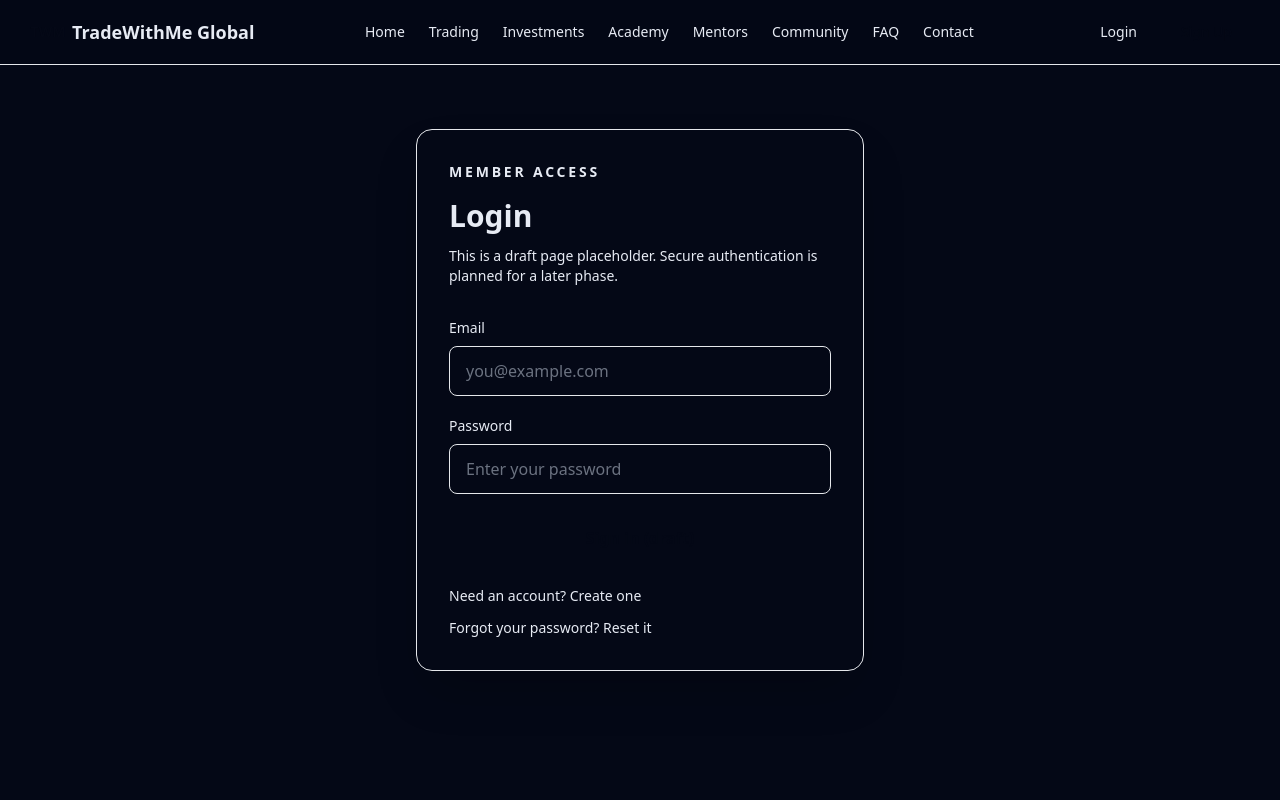
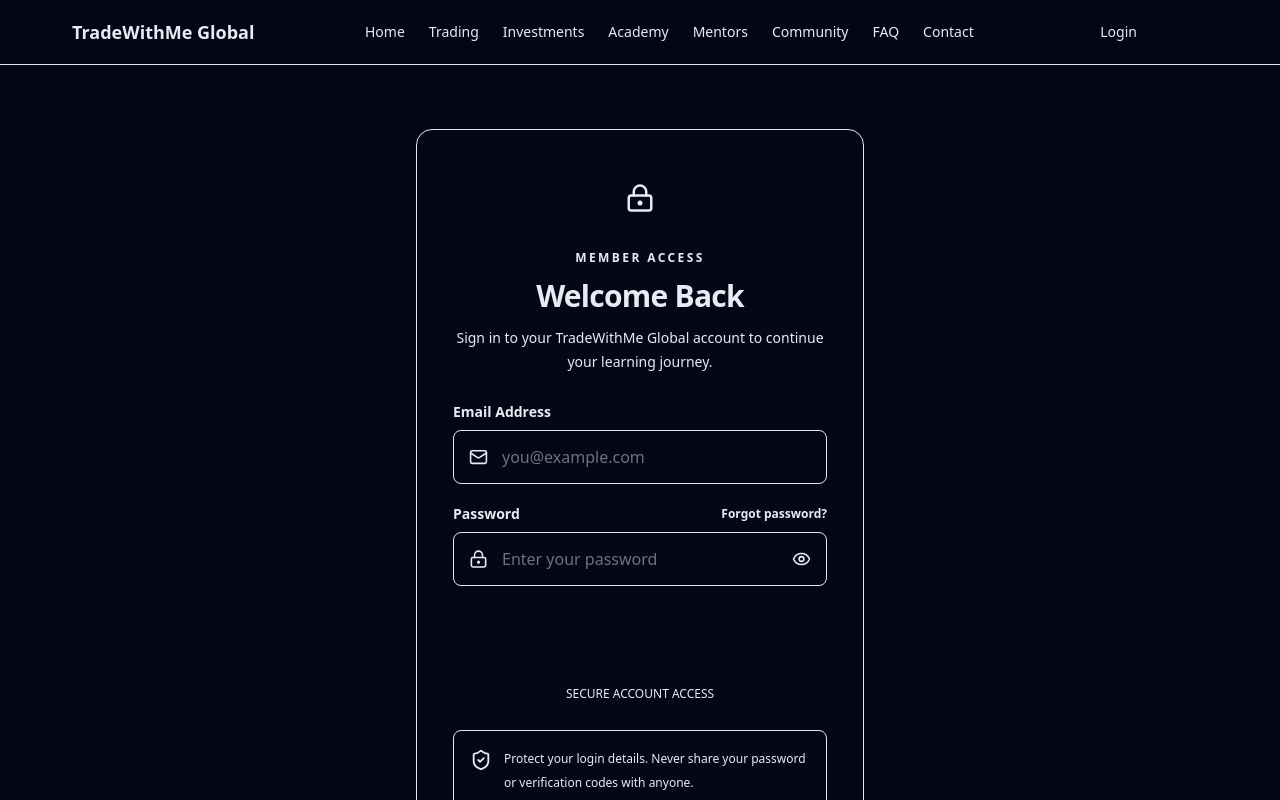
Before and after one commit to wilcotrillions/tradewithme-global, a Next.js app: page /login in a window 1280 px wide. Shown: the top 800 px of the page. Built offline with nearby package versions, Linux system fonts and the light colour scheme.

Commit message:
Upgrade login page with secure authentication UI

```diff
--- a/app/login/page.tsx
+++ b/app/login/page.tsx
@@ -1,72 +1,248 @@
+'use client';
+
+import { useState, FormEvent } from 'react';
+import Link from 'next/link';
+import { useRouter } from 'next/navigation';
 import Navbar from '../../components/layout/Navbar';
 import Footer from '../../components/layout/Footer';
-
-export const metadata = {
-  title: 'Login | TradeWithMe Global',
-  description: 'Draft login page placeholder for the TradeWithMe Global application.',
-};
+import {
+  Eye,
+  EyeOff,
+  LockKeyhole,
+  Mail,
+  ArrowRight,
+  ShieldCheck,
+  Loader2,
+} from 'lucide-react';
 
 export default function LoginPage() {
+  const router = useRouter();
+
+  const [email, setEmail] = useState('');
+  const [password, setPassword] = useState('');
+  const [showPassword, setShowPassword] = useState(false);
+  const [loading, setLoading] = useState(false);
+  const [error, setError] = useState('');
+
+  async function handleSubmit(event: FormEvent<HTMLFormElement>) {
+    event.preventDefault();
+    setError('');
+
+    const normalizedEmail = email.trim().toLowerCase();
+
+    if (!normalizedEmail || !password) {
+      setError('Please enter your email address and password.');
+      return;
+    }
+
+    setLoading(true);
+
+    try {
+      const response = await fetch('/api/auth/login', {
+        method: 'POST',
+        credentials: 'same-origin',
+        headers: {
+          'Content-Type': 'application/json',
+        },
+        body: JSON.stringify({
+          email: normalizedEmail,
+          password,
+        }),
+      });
+
+      const data = await response.json().catch(() => ({}));
+
+      if (!response.ok) {
+        throw new Error(
+          data.error || data.message || 'Unable to sign in. Please check your details.'
+        );
+      }
+
+      setPassword('');
+      router.replace(data.redirect || '/dashboard');
+      router.refresh();
+    } catch (err) {
+      setError(
+        err instanceof Error
+          ? err.message
+          : 'Something went wrong. Please try again.'
+      );
+    } finally {
+      setLoading(false);
+    }
+  }
+
   return (
     <>
       <Navbar />
-      <main className="min-h-screen bg-background px-4 py-16 text-foreground sm:px-6 lg:px-8">
-        <div className="mx-auto max-w-md rounded-2xl border border-border bg-panel p-8 shadow-2xl">
-          <p className="mb-4 text-sm font-semibold uppercase tracking-[0.2em] text-primary">Member access</p>
-          <h1 className="text-3xl font-bold">Login</h1>
-          <p className="mt-3 text-sm text-muted">
-            This is a draft page placeholder. Secure authentication is planned for a later phase.
+
+      <main className="relative flex min-h-screen items-center justify-center overflow-hidden bg-background px-4 py-16 text-foreground sm:px-6 lg:px-8">
+        <div className="pointer-events-none absolute inset-0">
+          <div className="absolute left-1/2 top-10 h-72 w-72 -translate-x-1/2 rounded-full bg-primary/10 blur-3xl" />
+          <div className="absolute bottom-0 right-0 h-64 w-64 rounded-full bg-primary/5 blur-3xl" />
+        </div>
+
+        <div className="relative z-10 w-full max-w-md">
+          <div className="rounded-2xl border border-border bg-panel p-7 shadow-2xl sm:p-9">
+            <div className="mb-7 text-center">
+              <div className="mx-auto mb-5 flex h-16 w-16 items-center justify-center rounded-2xl bg-primary/10 text-primary">
+                <LockKeyhole size={30} />
+              </div>
+
+              <p className="mb-3 text-xs font-bold uppercase tracking-[0.2em] text-primary">
+                Member Access
               </p>
 
-          <form className="mt-8 space-y-5" aria-label="Login form">
+              <h1 className="text-3xl font-bold tracking-tight">
+                Welcome Back
+              </h1>
+
+              <p className="mt-3 text-sm leading-6 text-muted">
+                Sign in to your TradeWithMe Global account to continue your
+                learning journey.
+              </p>
+            </div>
+
+            {error && (
+              <div
+                role="alert"
+                className="mb-5 rounded-lg border border-red-500/30 bg-red-500/10 px-4 py-3 text-sm text-red-500"
+              >
+                {error}
+              </div>
+            )}
+
+            <form onSubmit={handleSubmit} className="space-y-5">
               <div>
-              <label htmlFor="email" className="mb-2 block text-sm font-medium text-foreground">
-                Email
+                <label
+                  htmlFor="email"
+                  className="mb-2 block text-sm font-semibold"
+                >
+                  Email Address
                 </label>
+
+                <div className="relative">
+                  <Mail
+                    size={19}
+                    className="absolute left-4 top-1/2 -translate-y-1/2 text-muted"
+                  />
+
                   <input
                     id="email"
                     type="email"
+                    autoComplete="email"
+                    required
+                    value={email}
+                    onChange={(event) => setEmail(event.target.value)}
                     placeholder="you@example.com"
-                className="w-full rounded-lg border border-border bg-background px-4 py-3 text-foreground outline-none placeholder:text-gray-500 focus:border-primary"
+                    className="w-full rounded-lg border border-border bg-background py-3.5 pl-12 pr-4 text-foreground outline-none transition placeholder:text-gray-500 focus:border-primary focus:ring-2 focus:ring-primary/20"
                   />
+                </div>
               </div>
 
               <div>
-              <label htmlFor="password" className="mb-2 block text-sm font-medium text-foreground">
+                <div className="mb-2 flex items-center justify-between">
+                  <label
+                    htmlFor="password"
+                    className="text-sm font-semibold"
+                  >
                     Password
                   </label>
+
+                  <Link
+                    href="/forgot-password"
+                    className="text-xs font-semibold text-primary hover:underline"
+                  >
+                    Forgot password?
+                  </Link>
+                </div>
+
+                <div className="relative">
+                  <LockKeyhole
+                    size={19}
+                    className="absolute left-4 top-1/2 -translate-y-1/2 text-muted"
+                  />
+
                   <input
                     id="password"
-                type="password"
+                    type={showPassword ? 'text' : 'password'}
+                    autoComplete="current-password"
+                    required
+                    value={password}
+                    onChange={(event) => setPassword(event.target.value)}
                     placeholder="Enter your password"
-                className="w-full rounded-lg border border-border bg-background px-4 py-3 text-foreground outline-none placeholder:text-gray-500 focus:border-primary"
+                    className="w-full rounded-lg border border-border bg-background py-3.5 pl-12 pr-12 text-foreground outline-none transition placeholder:text-gray-500 focus:border-primary focus:ring-2 focus:ring-primary/20"
                   />
+
+                  <button
+                    type="button"
+                    onClick={() => setShowPassword(!showPassword)}
+                    aria-label={showPassword ? 'Hide password' : 'Show password'}
+                    className="absolute right-4 top-1/2 -translate-y-1/2 text-muted transition hover:text-primary"
+                  >
+                    {showPassword ? (
+                      <EyeOff size={19} />
+                    ) : (
+                      <Eye size={19} />
+                    )}
+                  </button>
+                </div>
               </div>
 
               <button
-              type="button"
-              className="w-full rounded-lg bg-primary px-4 py-3 font-semibold text-background transition hover:bg-primary/80"
+                type="submit"
+                disabled={loading}
+                className="flex w-full items-center justify-center gap-2 rounded-lg bg-primary px-4 py-3.5 font-semibold text-background transition hover:opacity-90 disabled:cursor-not-allowed disabled:opacity-60"
               >
-              Sign in (draft)
+                {loading ? (
+                  <>
+                    <Loader2 size={19} className="animate-spin" />
+                    Signing in...
+                  </>
+                ) : (
+                  <>
+                    Sign In
+                    <ArrowRight size={19} />
+                  </>
+                )}
               </button>
             </form>
 
-          <div className="mt-6 space-y-3 text-sm text-muted">
-            <p>
-              Need an account?{' '}
-              <a href="/register" className="font-medium text-primary hover:underline">
-                Create one
-              </a>
-            </p>
-            <p>
-              Forgot your password?{' '}
-              <a href="/forgot-password" className="font-medium text-primary hover:underline">
-                Reset it
-              </a>
+            <div className="my-7 flex items-center gap-3">
+              <div className="h-px flex-1 bg-border" />
+              <span className="text-xs text-muted">SECURE ACCOUNT ACCESS</span>
+              <div className="h-px flex-1 bg-border" />
+            </div>
+
+            <div className="flex items-start gap-3 rounded-lg border border-border bg-background p-4">
+              <ShieldCheck
+                size={22}
+                className="mt-0.5 shrink-0 text-primary"
+              />
+
+              <p className="text-xs leading-6 text-muted">
+                Protect your login details. Never share your password or
+                verification codes with anyone.
               </p>
             </div>
+
+            <p className="mt-7 text-center text-sm text-muted">
+              Don't have an account?{' '}
+              <Link
+                href="/register"
+                className="font-semibold text-primary hover:underline"
+              >
+                Create an account
+              </Link>
+            </p>
+          </div>
+
+          <p className="mt-6 text-center text-xs text-muted">
+            TradeWithMe Global · Learn. Understand. Make Informed Decisions.
+          </p>
         </div>
       </main>
+
       <Footer />
     </>
   );
```
Lines whose indentation alone changed are shown as unchanged.
